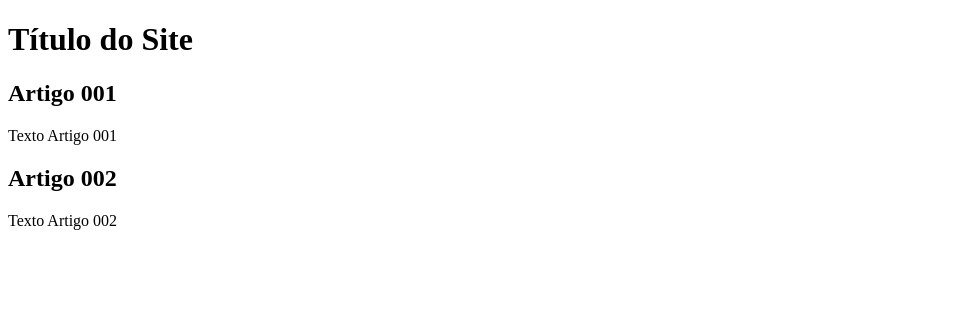
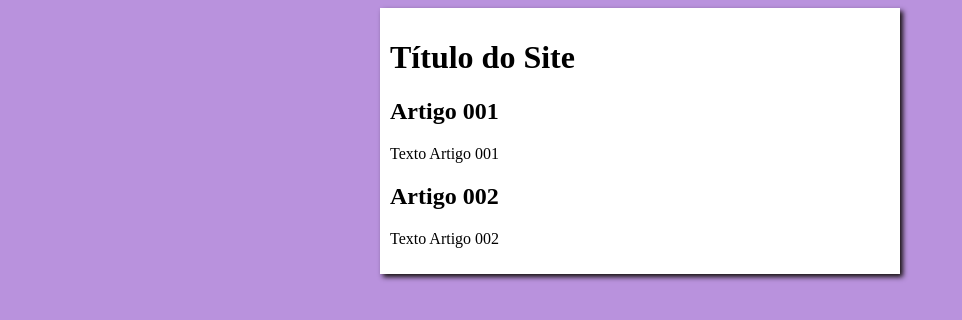
Before and after one commit to Francisca999-tina/Site-01, a plain HTML site: page index.html in a window 1280 px wide. Shown: the whole page, without its empty margins (0-962 px from the left). Drawn offline with Linux system fonts and the light colour scheme.

Commit message:
Iniciei design

```diff
--- /dev/null
+++ b/estilos/style.css
@@ -0,0 +1,18 @@
+{
+    font-family:Arial, Helvetica, sans-serif;
+    font-size: 16px;
+}
+
+body {
+    background-color:rgb(185, 146, 221);
+
+}
+
+main {
+    background-color: white;
+    width: 500px;
+    margin: auto;
+    padding: 10px;
+    box-shadow: 3px 3px 5px rgb(22, 16, 16);
+
+}
--- a/index.html
+++ b/index.html
@@ -4,6 +4,7 @@
     <meta charset="UTF-8">
     <meta name="viewport" content="width=device-width, initial-scale=1.0">
     <title>Título do Site</title>
+    <link rel="stylesheet" href="estilos/style.css">
 </head>
 <body>
     <main>
```
